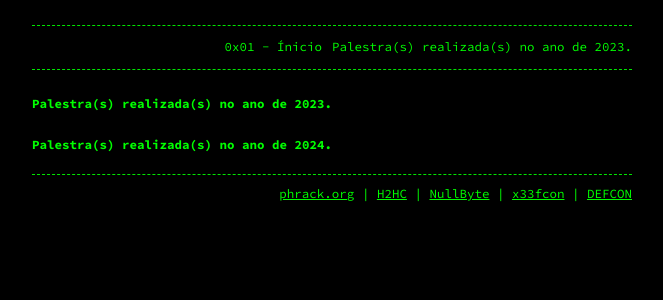
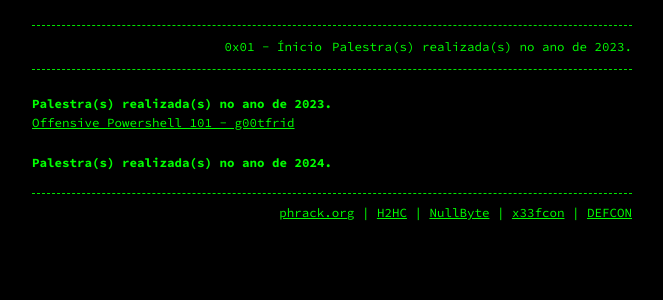
Before and after one commit to AFKConference/afkconference.github.io, a Jekyll site: the page built from talks.md, in a window 1280 px wide. Shown: the top 300 px of the page, without its empty margins (308-971 px from the left). Built offline with Jekyll 4.4.1, drawn with Linux system fonts in a browser that asks for light colours; our own code applies the rules of GitHub Pages for plain Markdown files.

Commit message:
Update talks.md

```diff
--- a/talks.md
+++ b/talks.md
@@ -1,4 +1,4 @@
 # Palestra(s) realizada(s) no ano de 2023.
-
+<a href="/assets/Offensive Powershell 101 - g0ttfrid.pdf">Offensive Powershell 101 - g00tfrid</a>
 
 # Palestra(s) realizada(s) no ano de 2024.
```
